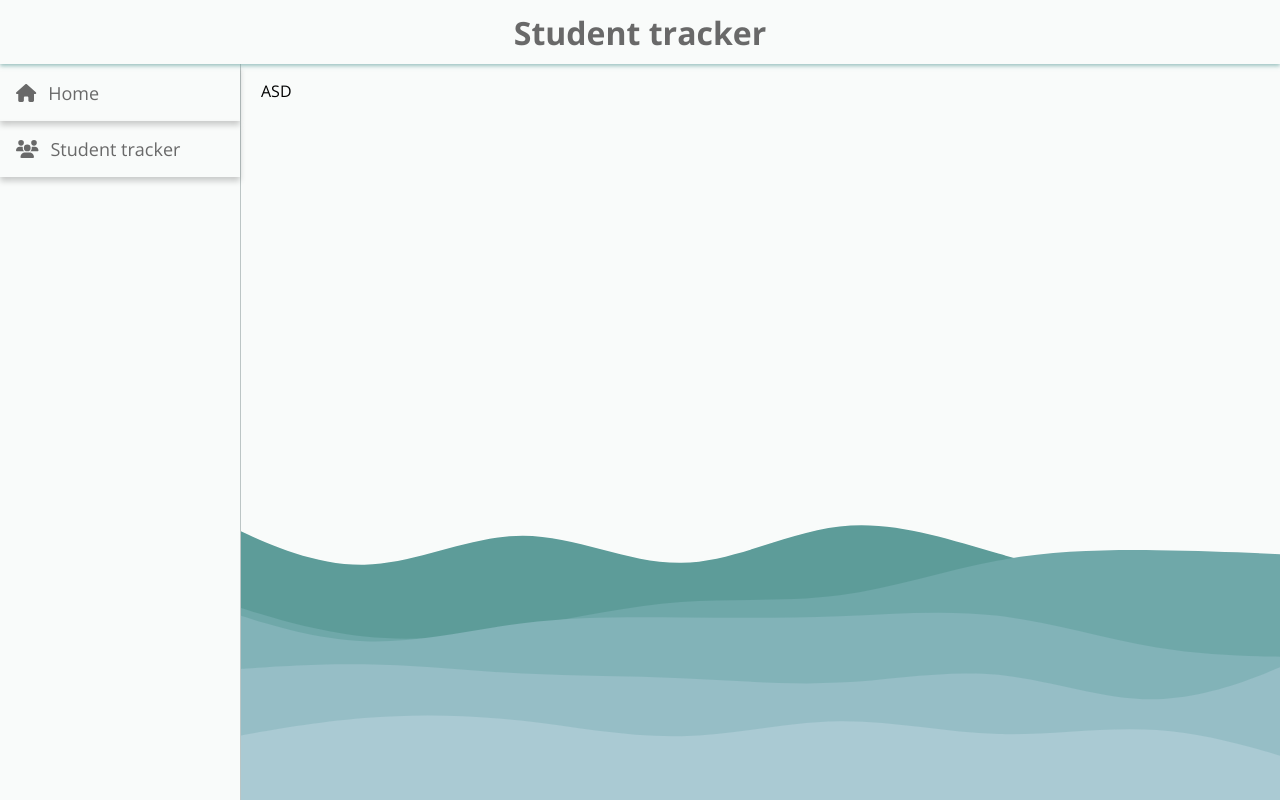
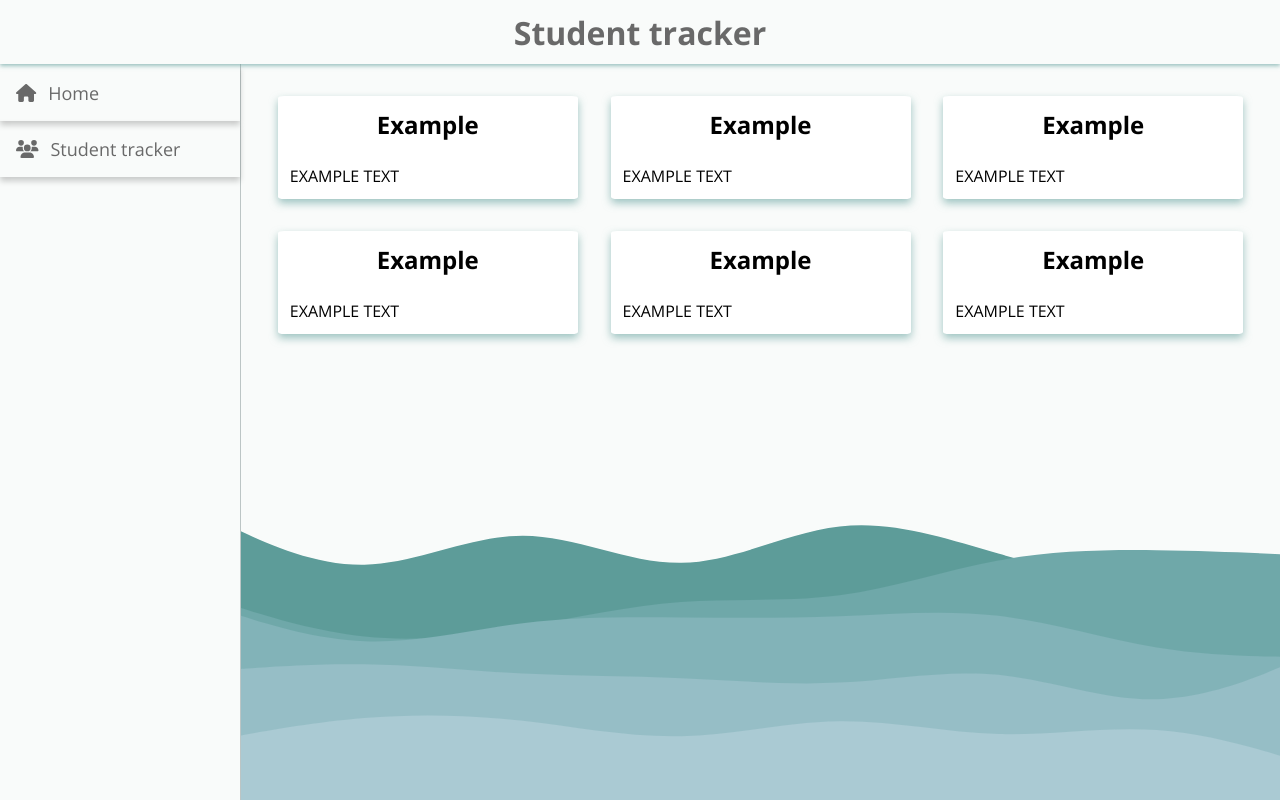
Before and after one commit to keserukristof/Student-Tracker-2, a React (Create React App) app in the folder client/: page / in a window 1280 px wide. Built offline with nearby package versions, Linux system fonts and the light colour scheme.

Commit message:
client: prepared the home page for multiple widgets

```diff
--- a/client/src/App.tsx
+++ b/client/src/App.tsx
@@ -1,12 +1,13 @@
 import { FunctionComponent } from 'react';
 import { Layout } from './components/app-shell/Layout/layout.component';
+import { Home } from './components/pages/Home/home.component';
 
 const App: FunctionComponent = () => {
   return (
     <>
-      <Layout
-        children={<div>ASD</div>}
-      />
+      <Layout>
+        <Home title="Home" />
+      </Layout>
     </>
   );
 };
--- a/client/src/components/app-shell/Button/button.component.scss
+++ b/client/src/components/app-shell/Button/button.component.scss
@@ -17,6 +17,7 @@ $ease-in-out-transition: all 0.3s ease-in-out;
     cursor: pointer;
     position: relative;
     overflow: hidden;
+    z-index: 1;
 }
 
 .primary {
--- /dev/null
+++ b/client/src/components/common/Widget/widget.component.scss
@@ -0,0 +1,20 @@
+$widget-box-shadow-color: rgb(94, 156, 153, 0.6);
+
+.card {
+    flex-basis: auto;
+    min-width: 300px;
+    background-color: white;
+    box-shadow: 0px 4px 8px $widget-box-shadow-color;
+    border-radius: 2%;
+    margin: 1rem;
+
+    h2 {
+        text-align: center;
+        margin: 0;
+        padding: 0.75rem;
+    }
+
+    .card-content {
+        padding: 0.75rem;
+    }
+}
--- /dev/null
+++ b/client/src/components/common/Widget/widget.component.tsx
@@ -0,0 +1,21 @@
+import { FunctionComponent } from 'react';
+import './widget.component.scss';
+
+export interface WidgetProps {
+    title: string;
+    children: JSX.Element;
+}
+
+export const Widget: FunctionComponent<WidgetProps> = ({
+    title,
+    children,
+}) => {
+    return (
+        <div className="card">
+            <h2>{title}</h2>
+            <div className='card-content'>
+                {children}
+            </div>
+        </div>
+    );
+};
--- /dev/null
+++ b/client/src/components/pages/Home/home.component.scss
@@ -0,0 +1,6 @@
+.home-page {
+    display: flex;
+    flex-wrap: wrap;
+    justify-content: space-evenly;
+    align-items: stretch;
+}
--- /dev/null
+++ b/client/src/components/pages/Home/home.component.tsx
@@ -0,0 +1,46 @@
+import { FunctionComponent } from 'react';
+import './home.component.scss';
+
+import { Widget } from '../../common/Widget/widget.component';
+
+export interface HomeProps {
+    title: string;
+}
+
+export const Home: FunctionComponent<HomeProps> = ({ title }) => {
+    return (
+        <div className='home-page'>
+            <div className='student-widget'>
+                <Widget title='Example'>
+                    <div>EXAMPLE TEXT</div>
+                </Widget>
+            </div>
+            <div className='student-widget'>
+                <Widget title='Example'>
+                    <div>EXAMPLE TEXT</div>
+                </Widget>
+            </div>
+            <div className='student-widget'>
+                <Widget title='Example'>
+                    <div>EXAMPLE TEXT</div>
+                </Widget>
+            </div>
+            <div className='student-widget'>
+                <Widget title='Example'>
+                    <div>EXAMPLE TEXT</div>
+                </Widget>
+            </div>
+            <div className='student-widget'>
+                <Widget title='Example'>
+                    <div>EXAMPLE TEXT</div>
+                </Widget>
+            </div>
+            <div className='student-widget'>
+                <Widget title='Example'>
+                    <div>EXAMPLE TEXT</div>
+                </Widget>
+            </div>
+
+        </div>
+    );
+};
```
